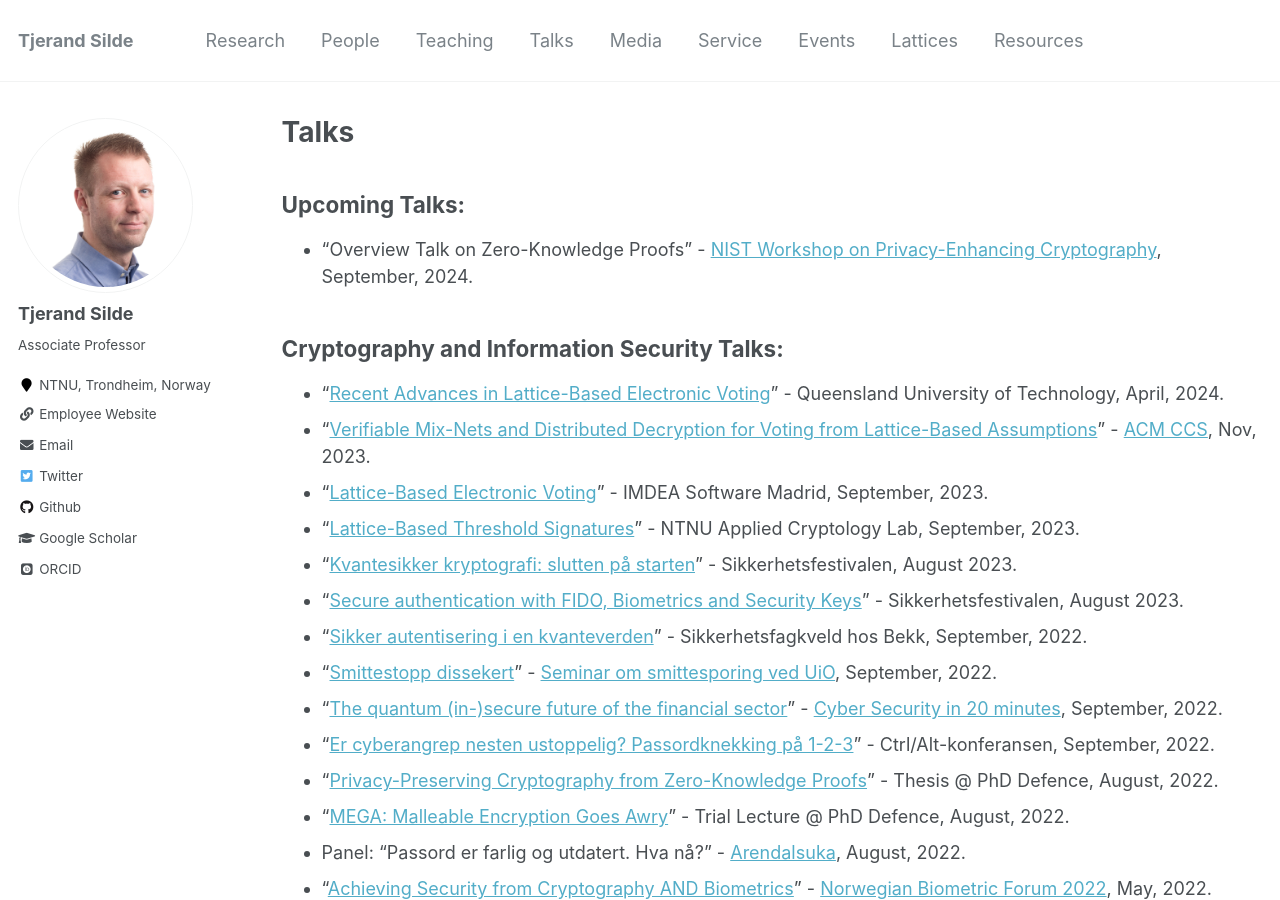
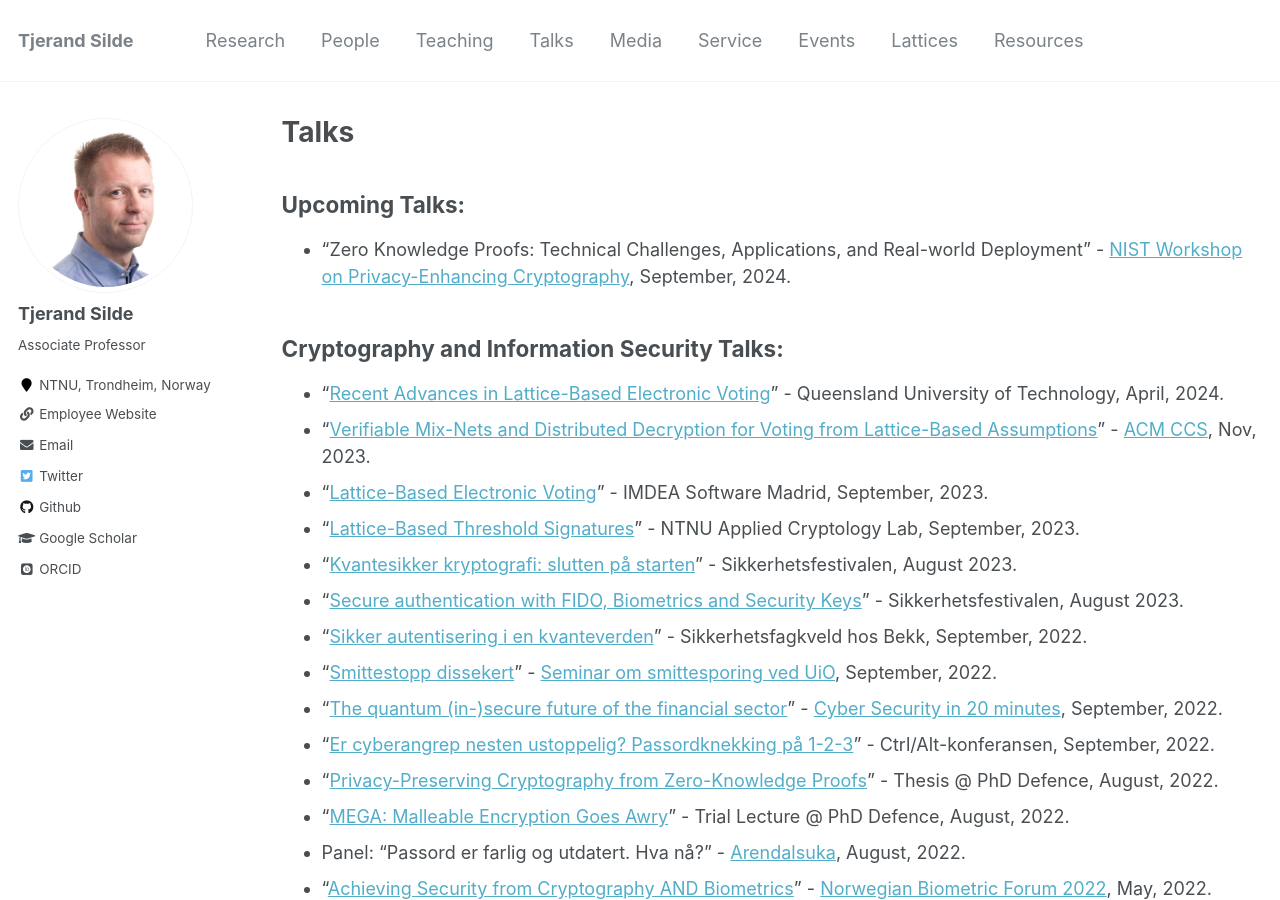
Before and after one commit to tjesi/tjesi.github.io, a Jekyll site: the page built from _pages/talks.md, in a window 1280 px wide and 900 px high. Built offline with Jekyll 4.4.1, drawn with Linux system fonts in a browser that asks for light colours; some web fonts are replaced.

Commit message:
Update talks.md

```diff
--- a/_pages/talks.md
+++ b/_pages/talks.md
@@ -7,7 +7,7 @@ author_profile: true
 
 ## Upcoming Talks:
 
-* "Overview Talk on Zero-Knowledge Proofs" - [NIST Workshop on Privacy-Enhancing Cryptography](https://csrc.nist.gov/events/2024/wpec2024), September, 2024.
+* "Zero Knowledge Proofs: Technical Challenges, Applications, and Real-world Deployment" - [NIST Workshop on Privacy-Enhancing Cryptography](https://csrc.nist.gov/events/2024/wpec2024), September, 2024.
 
 
 ## Cryptography and Information Security Talks:
```
